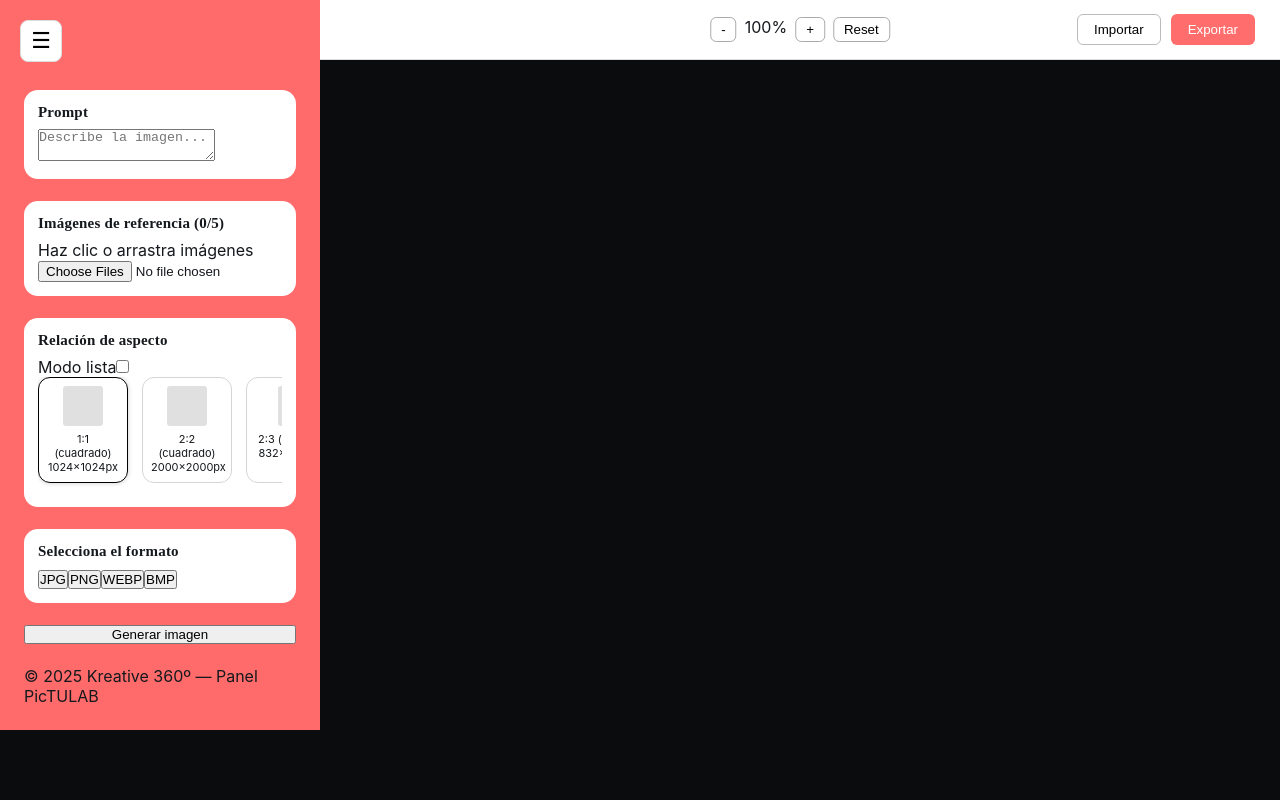
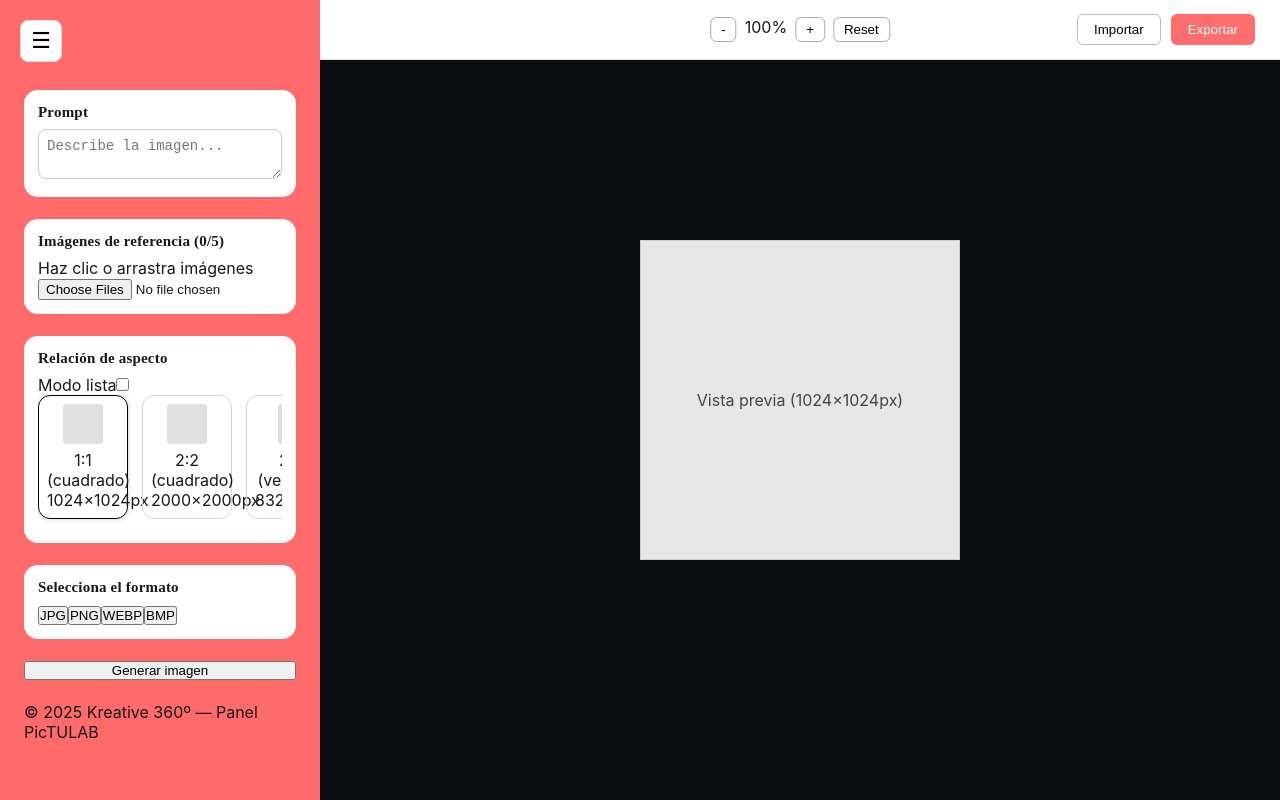
Before and after one commit to firstwinagency/firstwinagency-firstwin-panel, a Next.js app: page /pictulab in a window 1280 px wide. Shown: the top 800 px of the page. Built offline with nearby package versions, Linux system fonts and the light colour scheme.

Commit message:
Update globals.css

```diff
--- a/app/pictulab/globals.css
+++ b/app/pictulab/globals.css
@@ -9,6 +9,15 @@ html, body {
   width: 100%;
   height: 100%;
   font-family: "Inter", sans-serif;
+  overflow: hidden;
+}
+
+/* ==== ROOT WRAPPER ==== */
+.pictu-root {
+  display: flex;
+  width: 100%;
+  height: 100%;
+  background: #ffffff;
 }
 
 /* ==== SCROLL ==== */
@@ -30,6 +39,8 @@ html, body {
   display: flex;
   flex-direction: column;
   gap: 22px;
+  overflow-y: auto;
+  height: 100vh;
 }
 
 .sidebar-box {
@@ -38,7 +49,7 @@ html, body {
   border-radius: 14px;
 }
 
-/* ==== INPUTS SIDE ==== */
+/* TITULOS */
 .sidebar-box h2 {
   font-size: 15px;
   font-weight: 700;
@@ -73,15 +84,19 @@ html, body {
   box-shadow: 0 0 5px rgba(0,0,0,0.2);
 }
 
-.aspect-item p {
-  font-size: 11px;
-  margin: 0;
-}
-
 .mini-rect {
   background: #e0e0e0;
   margin: 0 auto 6px auto;
   border-radius: 3px;
+}
+
+/* ==== INPUTS ==== */
+textarea, select {
+  width: 100%;
+  padding: 8px;
+  border-radius: 8px;
+  border: 1px solid #ccc;
+  font-size: 14px;
 }
 
 /* ==== PREVIEW AREA ==== */
@@ -92,6 +107,7 @@ html, body {
   display: flex;
   align-items: center;
   justify-content: center;
+  overflow: auto;
 }
 
 .preview-inner {
@@ -100,6 +116,7 @@ html, body {
   display: flex;
   align-items: center;
   justify-content: center;
+  color: #444;
 }
 
 /* ==== TOP BAR ==== */
@@ -115,6 +132,7 @@ html, body {
   align-items: center;
   justify-content: flex-end;
   padding-right: 25px;
+  z-index: 30;
 }
 
 .zoom-controls {
```
